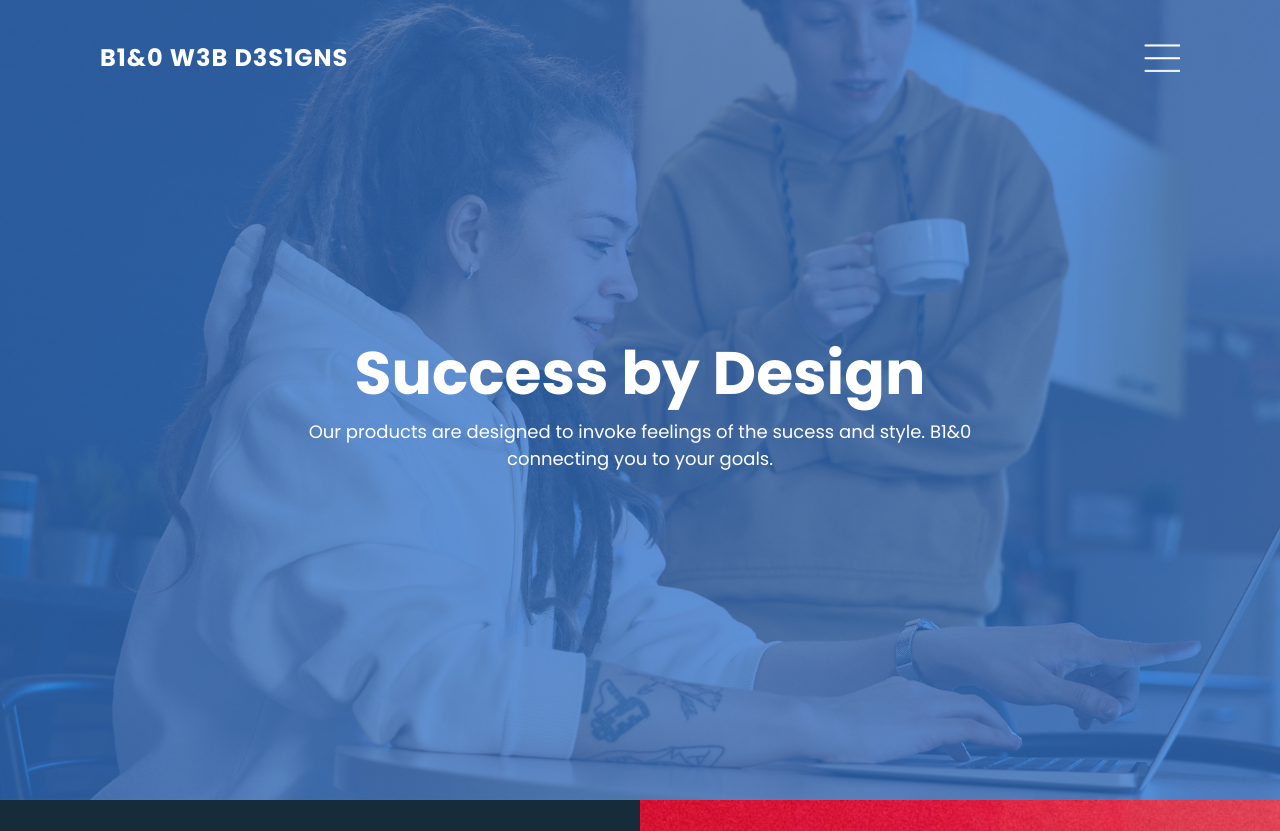
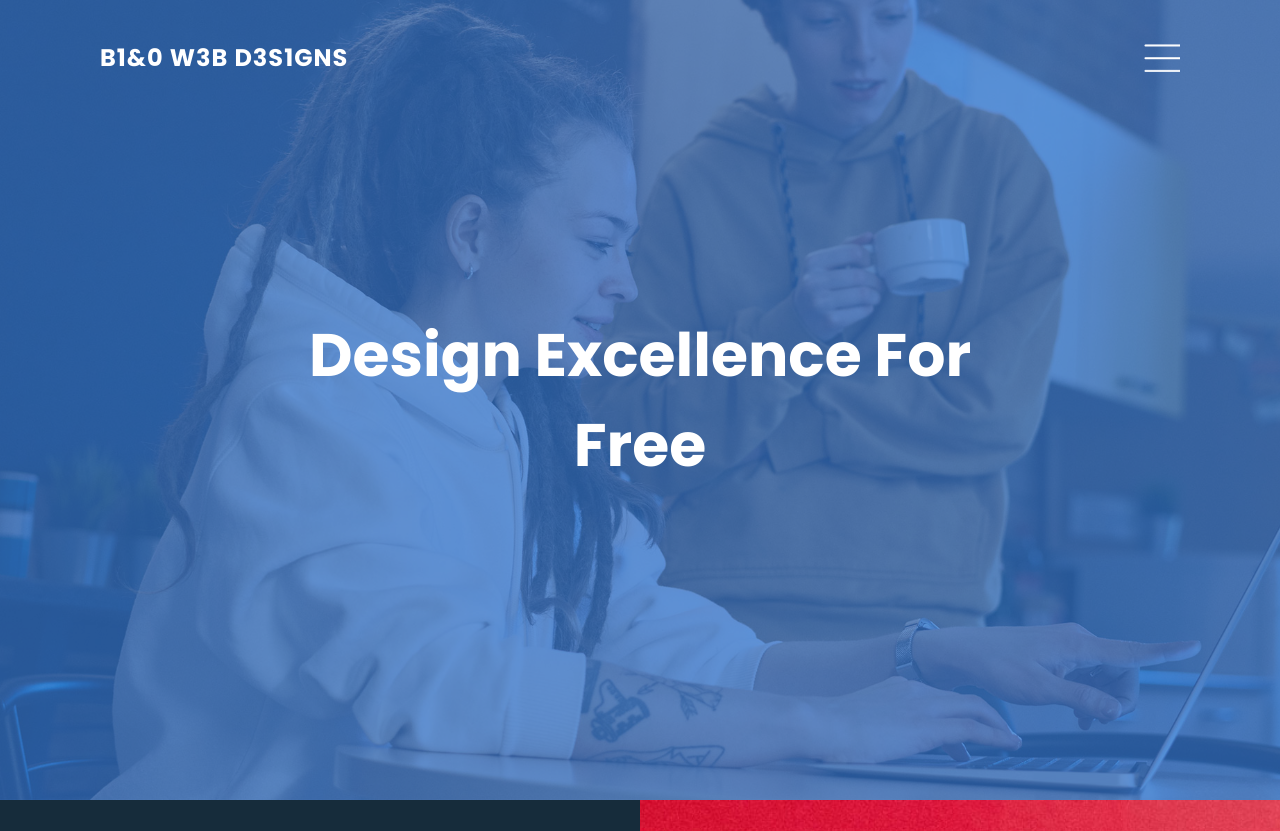
Before and after one commit to Glitch-bug/B1-0, a plain HTML site: page index.html in a window 1280 px wide. Shown: the top 831 px of the page. Drawn offline with Linux system fonts and the light colour scheme.

Commit message:
adjustment 1.2

```diff
--- a/index.html
+++ b/index.html
@@ -15,9 +15,8 @@
     </header>
     <img src="images/bg.jpg">
     <div class="content">
-      <h2>Success by Design</h2>
-      <p>Our products are designed to invoke feelings of the sucess and style.
-      B1&0 connecting you to your goals.</p>
+      <h2>Design Excellence For Free</h2>
+      <p></p>
     </div>
   </div>
 
```
